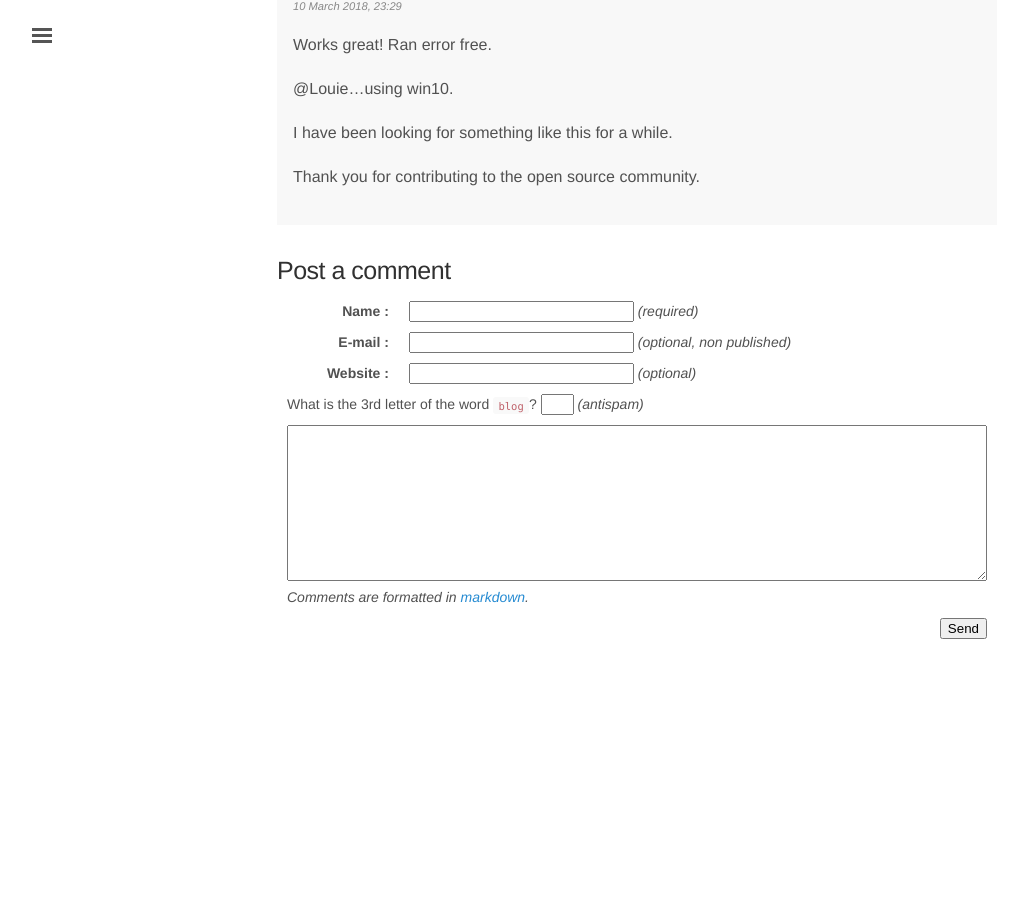
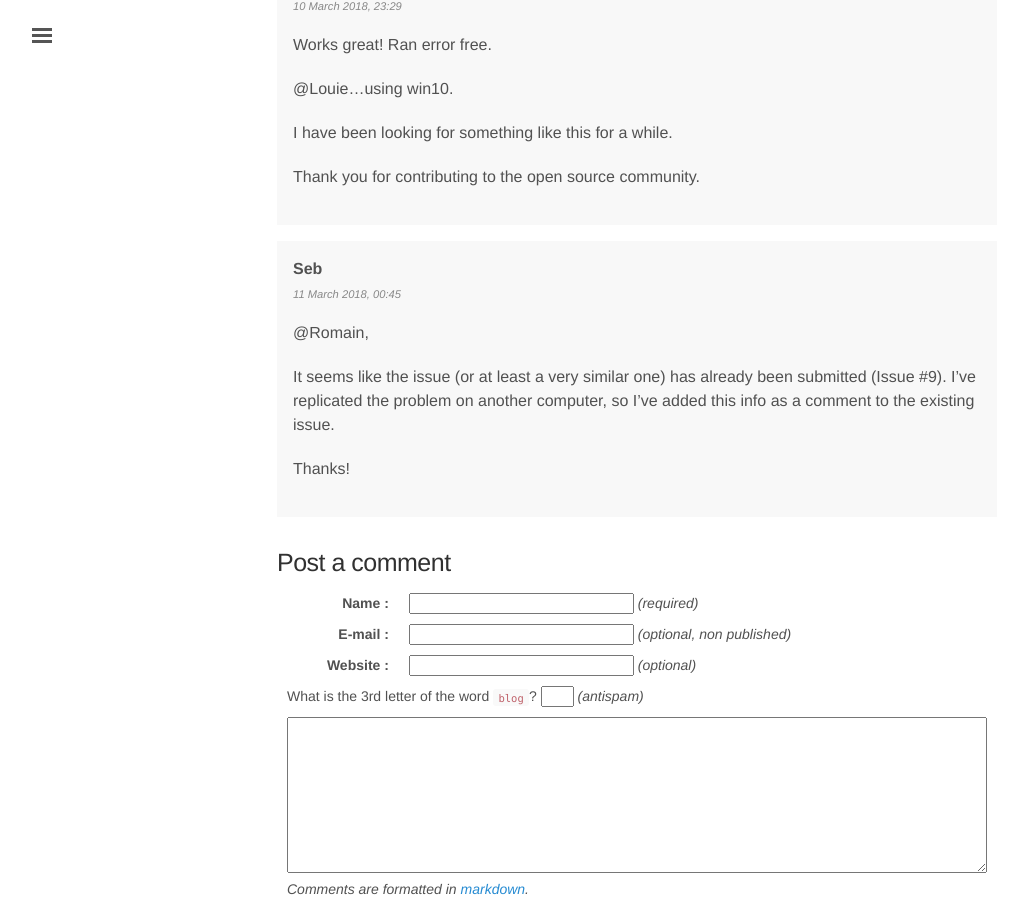
Before and after one commit to rom1v/blog.rom1v.com, a Jekyll site: the page built from _posts/2018-03-08-introducing-scrcpy.md, in a window 1280 px wide and 900 px high, scrolled down 13345 px. Shown: the whole window, without its empty margins (3-1021 px from the left). Built offline with Jekyll 4.4.1, drawn with Linux system fonts in a browser that asks for light colours; before the commit the page ends 14009 px from its top, so only the background shows below that.

Commit message:
Publish comment 20 for scrcpy

```diff
--- a/_data/comments-2018-03-introducing-scrcpy.yaml
+++ b/_data/comments-2018-03-introducing-scrcpy.yaml
@@ -159,3 +159,14 @@
     I have been looking for something like this for a while.
 
     Thank you for contributing to the open source community.
+- id: 20
+  author: Seb
+  date: 2018-03-11 00:45:11+01:00
+  contents: |
+    @Romain,
+
+    It seems like the issue (or at least a very similar one) has already been
+    submitted (Issue #9). I've replicated the problem on another computer, so
+    I've added this info as a comment to the existing issue.
+
+    Thanks!
```
